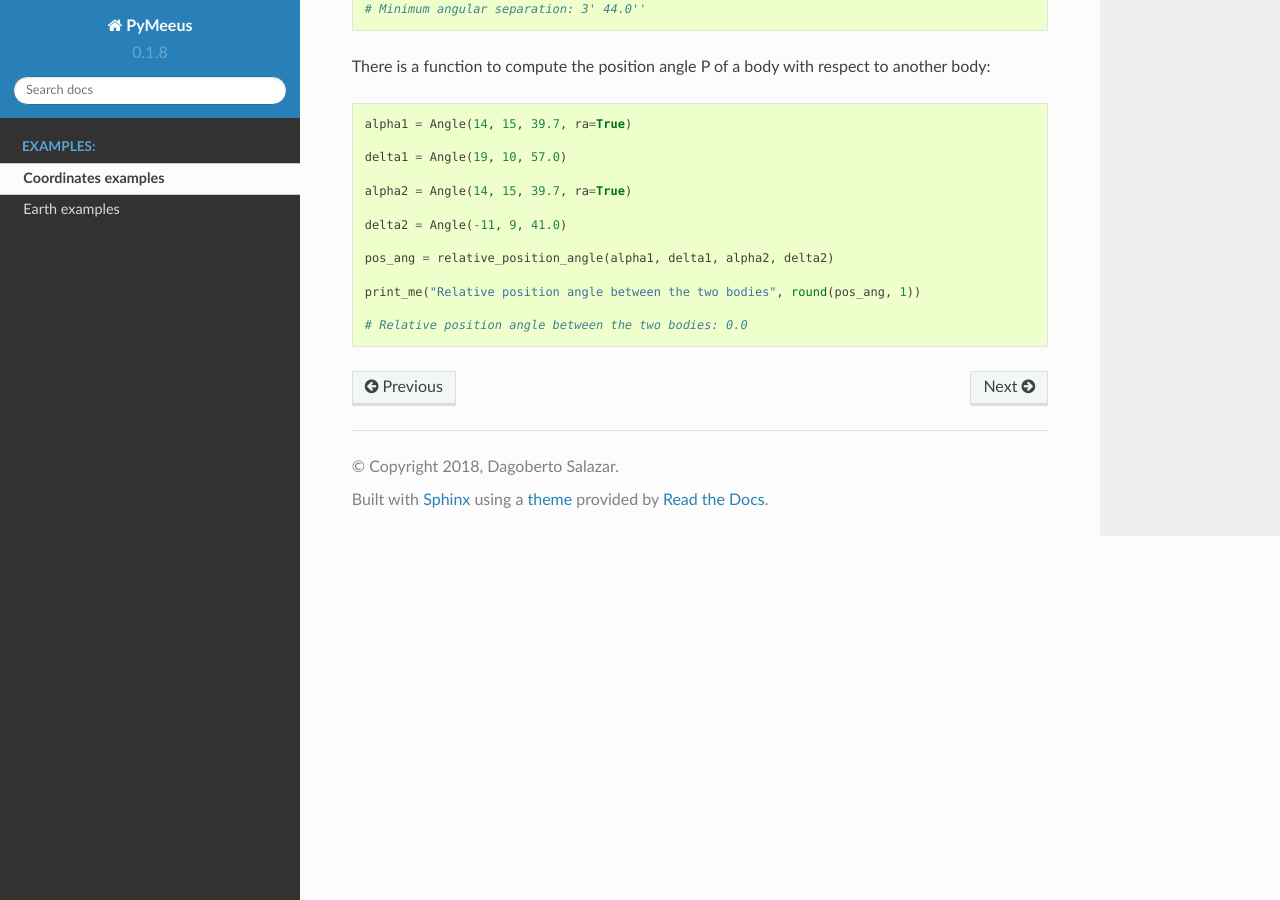
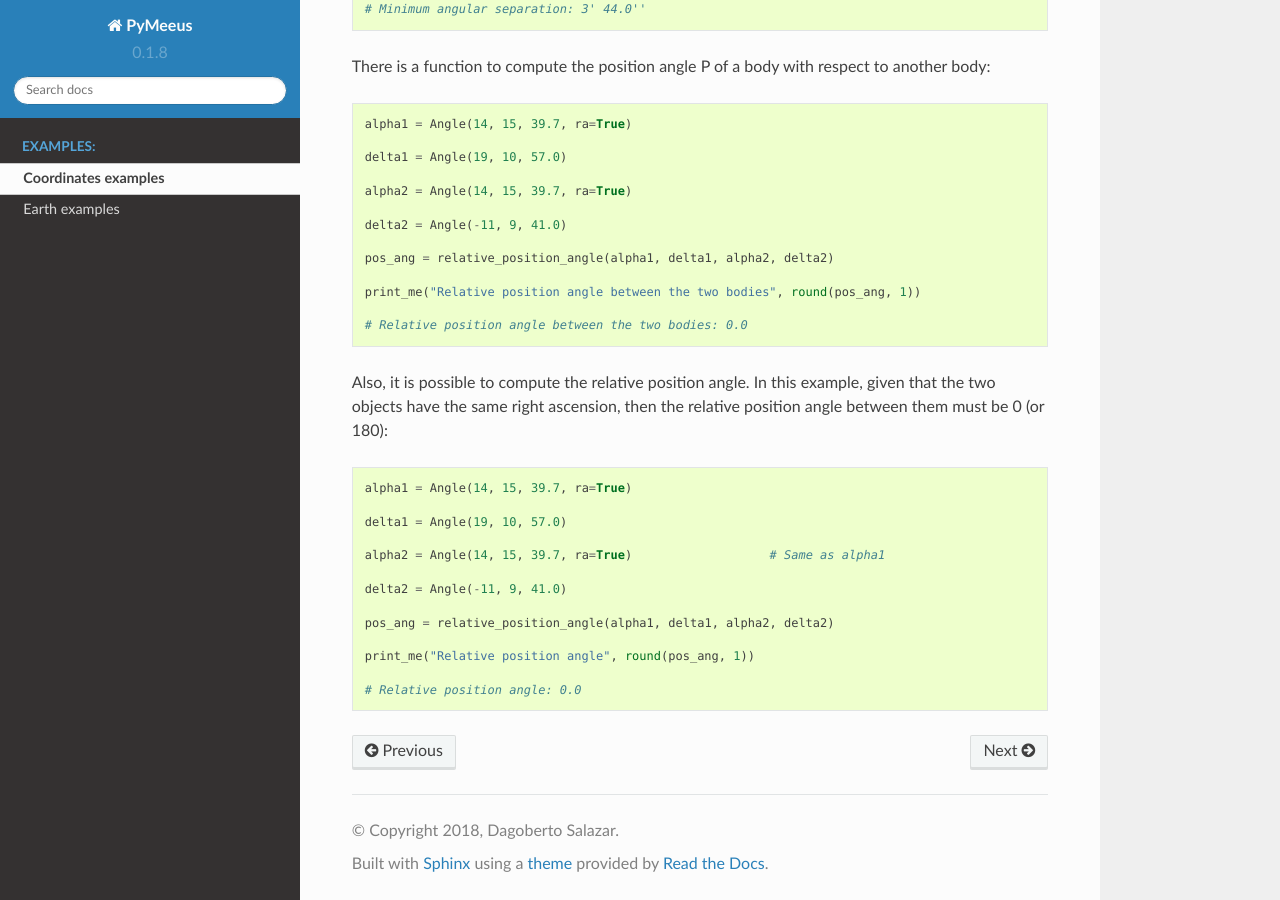
Before and after one commit to architest/pymeeus, a Sphinx documentation site: the page built from docs/source/ex-Coordinates.rst, in a window 1280 px wide and 900 px high, scrolled down 8270 px. Built offline with Sphinx 7.4.7 and the Read the Docs theme 2.0.0, drawn with Linux system fonts in a browser that asks for light colours; formulas are drawn with MathJax 3; pages that are not in the unit, such as notebooks, are missing from menus.

Commit message:
Added examples of use for function 'relative_position_angle()'

```diff
--- a/docs/source/ex-Coordinates.rst
+++ b/docs/source/ex-Coordinates.rst
@@ -437,3 +437,19 @@ There is a function to compute the position angle P of a body with respect to an
     print_me("Relative position angle between the two bodies", round(pos_ang, 1))
 
     # Relative position angle between the two bodies: 0.0
+
+Also, it is possible to compute the relative position angle. In this example, given that the two objects have the same right ascension, then the relative position angle between them must be 0 (or 180)::
+
+    alpha1 = Angle(14, 15, 39.7, ra=True)
+
+    delta1 = Angle(19, 10, 57.0)
+
+    alpha2 = Angle(14, 15, 39.7, ra=True)                   # Same as alpha1
+
+    delta2 = Angle(-11, 9, 41.0)
+
+    pos_ang = relative_position_angle(alpha1, delta1, alpha2, delta2)
+
+    print_me("Relative position angle", round(pos_ang, 1))
+
+    # Relative position angle: 0.0
```
Also changed, not shown: 1 other file.
